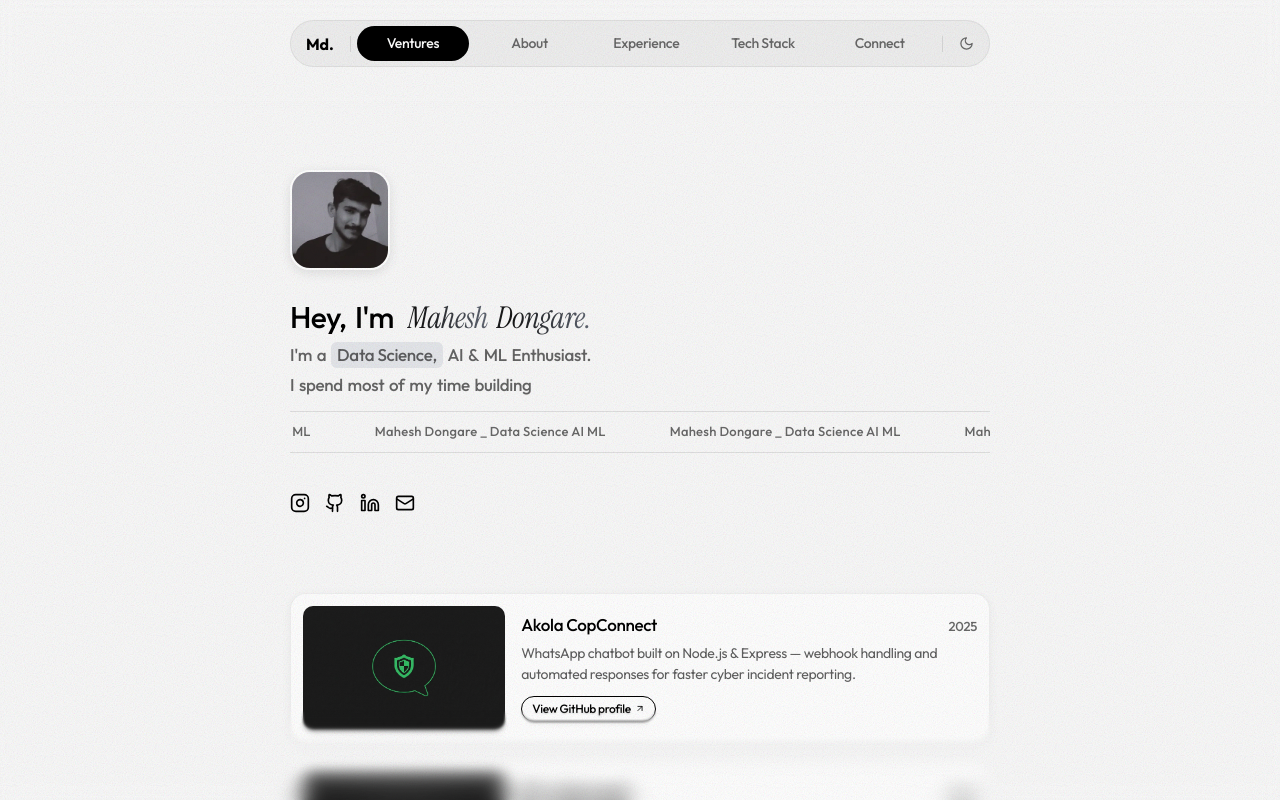
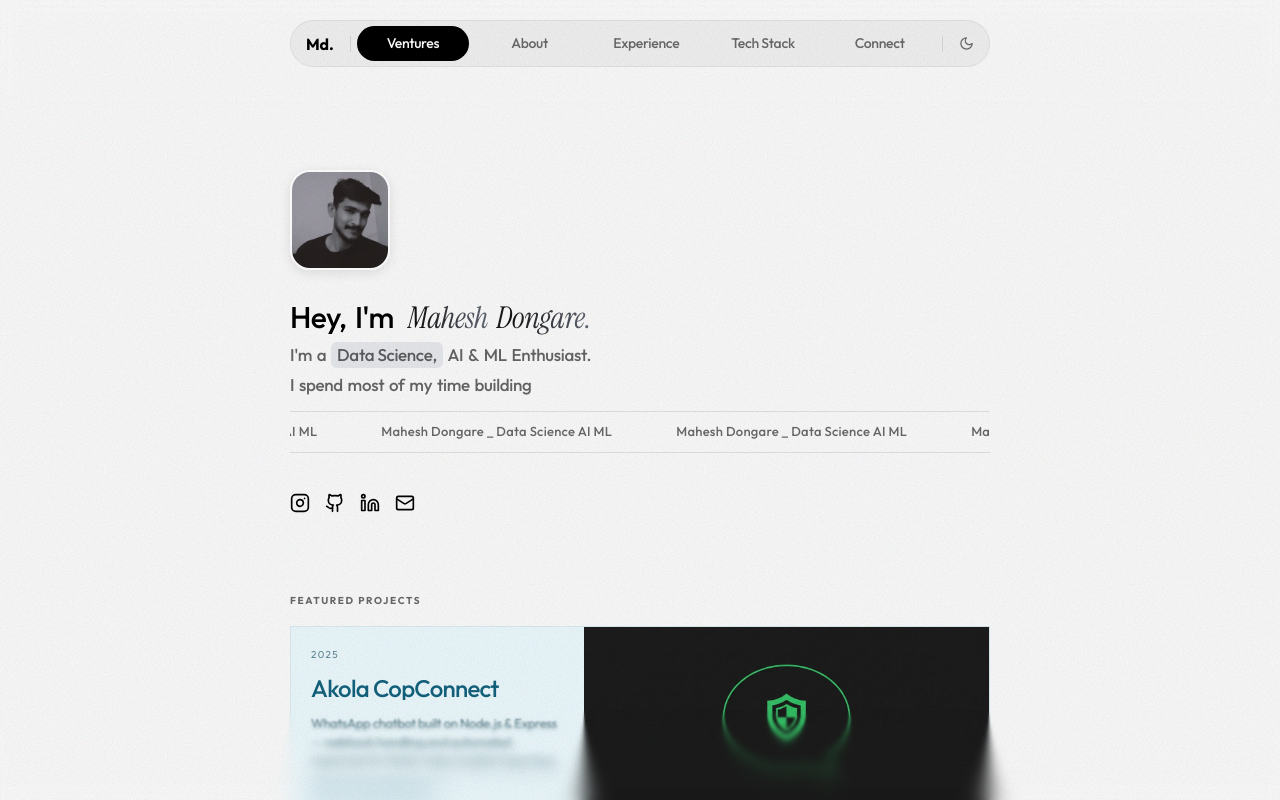
Before and after one commit to mahesh-atx/Minimal_Portfolio, a React (Vite) app: page / in a window 1280 px wide. Shown: the top 800 px of the page. Built offline with nearby package versions, Linux system fonts and the light colour scheme.

Commit message:
Redesign venture cards to match reference layout
Co-authored-by: arena-agent <297053741+arena-agent@users.noreply.github.com>

```diff
--- a/src/sections/Ventures.jsx
+++ b/src/sections/Ventures.jsx
@@ -10,6 +10,13 @@ const IMAGES = { 1: copconnectImg, 2: sanvadImg };
 export default function Ventures() {
   return (
     <div className="flex flex-col gap-[18px]">
+      <motion.p
+        variants={fadeSlideUp}
+        className="text-[10px] uppercase tracking-[0.16em] font-bold text-subtle"
+      >
+        Featured projects
+      </motion.p>
+
       {VENTURES.map((venture) => (
         <motion.a
           variants={fadeSlideUp}
@@ -18,35 +25,35 @@ export default function Ventures() {
           href={venture.link}
           target="_blank"
           rel="noopener noreferrer"
-          className="group flex h-[150px] max-[809px]:h-[148px] items-stretch gap-[16px] max-[809px]:gap-[12px] bg-white rounded-[16px] shadow-card border border-black/[0.05] dark:border-white/10 p-[12px] transition-colors hover:border-black/10 dark:hover:border-white/20"
+          className="group flex h-[190px] max-[809px]:h-[158px] w-full items-stretch overflow-hidden border border-[#d8eaf0] bg-[#eaf7fb] transition-colors hover:border-[#a9d4df] dark:border-white/10 dark:bg-[#1b2930] dark:hover:border-white/20"
         >
-          <div className="w-[30%] shrink-0 rounded-[10px] overflow-hidden bg-black/[0.04] dark:bg-white/10">
+          <div className="flex w-[42%] min-w-0 shrink-0 flex-col justify-between p-[20px] max-[809px]:w-[45%] max-[809px]:p-[14px]">
+            <div className="min-w-0">
+              <p className="text-[10px] uppercase tracking-[0.13em] text-[#5f8794] dark:text-[#9fb8c1]">
+                {venture.year}
+              </p>
+              <h3 className="mt-[14px] truncate text-[24px] font-medium leading-none tracking-[-0.03em] text-[#12617c] max-[809px]:mt-[10px] max-[809px]:text-[18px] dark:text-[#82c9df]">
+                {venture.title}
+              </h3>
+              <p className="mt-[14px] line-clamp-3 text-[13px] leading-[1.45] text-[#4f7480] max-[809px]:mt-[10px] max-[809px]:text-[11.5px] dark:text-[#b2c6cc]">
+                {venture.description}
+              </p>
+            </div>
+
+            <span className="inline-flex w-fit items-center gap-[5px] text-[10px] font-medium uppercase tracking-[0.08em] text-[#12617c] dark:text-[#9bd7e8]">
+              {venture.cta}
+              <ArrowIcon className="h-[10px] w-[10px] transition-transform duration-300 group-hover:translate-x-[3px] group-hover:translate-y-[-2px]" />
+            </span>
+          </div>
+
+          <div className="relative min-w-0 flex-1 overflow-hidden bg-[#101416] dark:bg-[#111111]">
             <img
               src={IMAGES[venture.id]}
               alt={`${venture.title} preview`}
               loading="lazy"
               decoding="async"
-              className="w-full h-full object-cover"
+              className="h-full w-full object-cover transition-transform duration-500 group-hover:scale-[1.04]"
             />
-          </div>
-          <div className="flex-1 min-w-0 flex flex-col justify-center">
-            <div className="flex items-baseline justify-between gap-[10px]">
-              <h3 className="min-w-0 truncate text-[17px] max-[809px]:text-[16px] font-medium leading-[1.3] text-black">
-                {venture.title}
-              </h3>
-              <span className="shrink-0 text-[13px] font-medium text-subtle">{venture.year}</span>
-            </div>
-            <p className="mt-[6px] h-[44px] overflow-hidden text-[14px] max-[809px]:text-[13.5px] leading-[1.55] text-muted line-clamp-2">
-              {venture.description}
-            </p>
-            <div className="mt-[8px]">
-              <span className="inline-flex items-center gap-[4px] w-fit px-2.5 py-[3px] rounded-full border border-black dark:border-white/30 text-[12px] font-medium text-black dark:!text-white group-hover:bg-black group-hover:text-white dark:group-hover:!bg-white dark:group-hover:!text-black transition-colors">
-                {venture.cta}
-                <span className="transition-transform duration-300 group-hover:translate-x-[2px] group-hover:translate-y-[-2px]">
-                  <ArrowIcon className="w-[10px] h-[11px]" />
-                </span>
-              </span>
-            </div>
           </div>
         </motion.a>
       ))}
```
